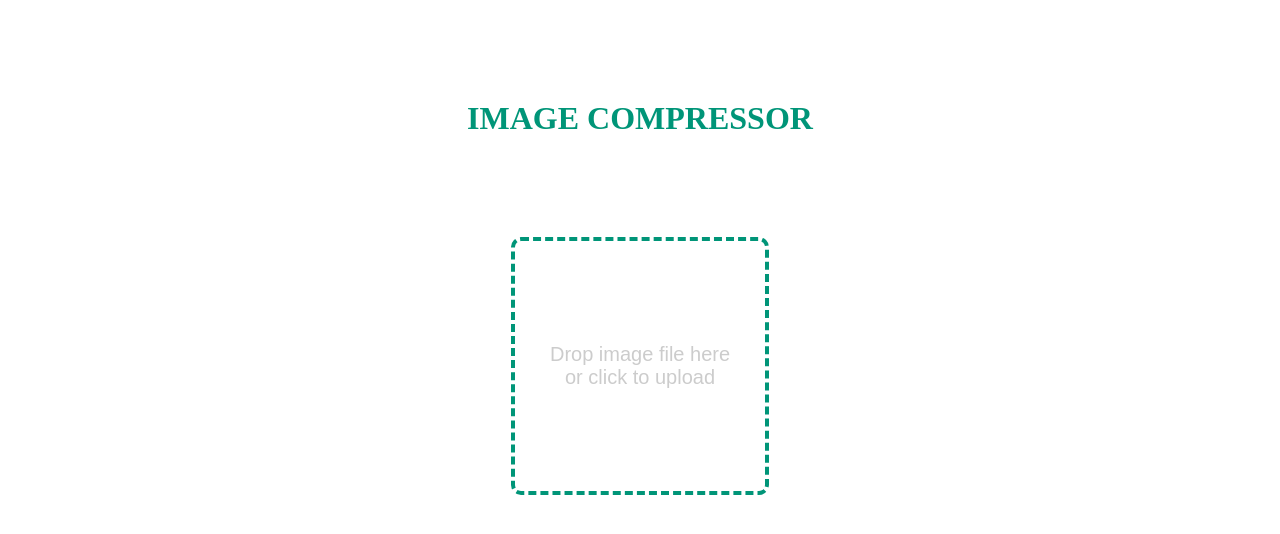
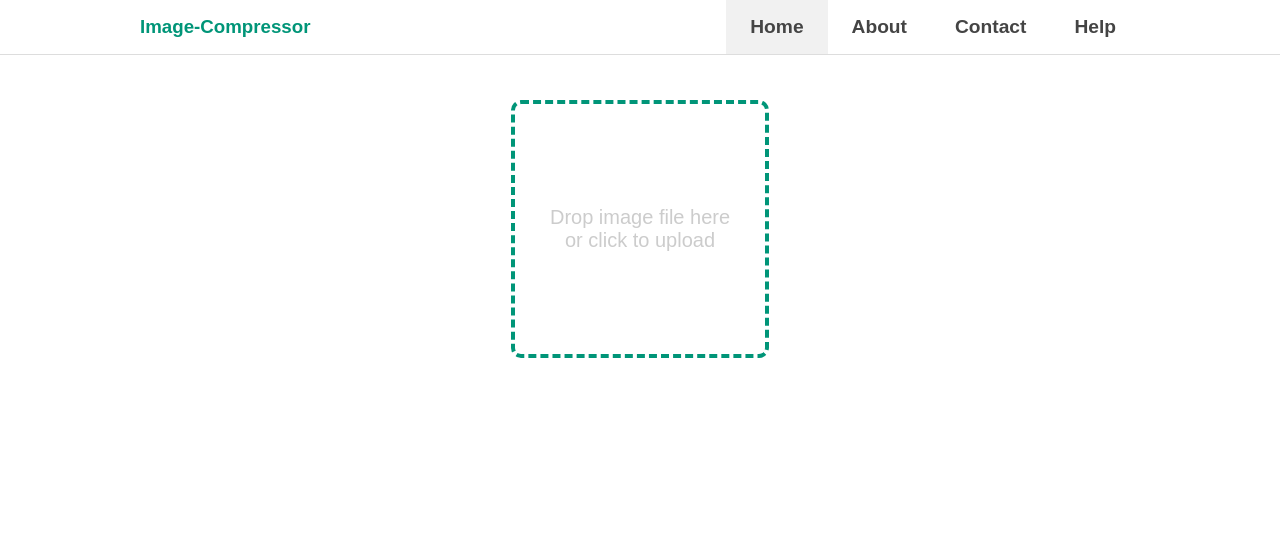
Before and after one commit to shibam-naskar/IMAGE_COMPRESOR, a plain HTML site: page index.html in a window 1280 px wide. Drawn offline with Linux system fonts and the light colour scheme.

Commit message:
added navbar on the top

```diff
--- a/css/style.css
+++ b/css/style.css
@@ -1,10 +1,6 @@
 .main_div{
     text-align: center;
-}
-.title{
-    color: #009578;
-    margin-top: 100px;
-    margin-bottom: 100px;
+    margin:100px auto;
 }
 
 .drop-zone {
@@ -63,3 +59,171 @@
     align-items: center;
     justify-content: center;
   }
+
+/*Navbar style*/
+body, p, h1, h2, h3, h4, ul, li {
+  margin: 0;
+  padding: 0;
+}
+
+body {
+  max-height: 100vh;
+}
+
+#nav-container > nav > ul {
+  list-style-type: none;
+}
+
+/* NAVIGATION */
+#nav-background {
+  position:fixed;
+  top: 0;
+  z-index: 9000;
+  width: 100%;
+  background-color: white;
+  border-bottom: 1px solid #ddd;
+  /*
+  box-shadow: 0px 0px 10px 0px rgba(0,0,0,0.2);
+  */
+}
+
+#nav-container {
+  display: -webkit-box;
+  display: -webkit-flex;
+  display: -ms-flexbox;
+  display: flex;
+  max-width: 1000px;
+  margin: 0 auto;
+  -webkit-box-pack: justify;
+  -webkit-justify-content: space-between;
+  -ms-flex-pack: justify;
+  justify-content: space-between;
+  font-family: Arial, Helvetica, sans-serif;
+}
+
+#nav-header {
+  display: -webkit-box;
+  display: -webkit-flex;
+  display: -ms-flexbox;
+  display: flex;
+  -webkit-box-pack: justify;
+  -webkit-justify-content: space-between;
+  -ms-flex-pack: justify;
+  justify-content: space-between;
+  -webkit-box-align: center;
+  -webkit-align-items: center;
+  -ms-flex-align: center;
+  align-items: center;
+}
+
+#nav-logo {
+  color:#009578;
+  text-decoration: none;
+}
+#nav-logo:hover {
+  color: #666;
+}
+
+.nav-ul {
+  display: -webkit-box;
+  display: -webkit-flex;
+  display: -ms-flexbox;
+  display: flex;
+  max-width: 700px;
+}
+
+.nav-ul > li {
+  display: -webkit-box;
+  display: -webkit-flex;
+  display: -ms-flexbox;
+  display: flex;
+}
+
+.nav-link {
+  -webkit-box-flex: 1;
+  -webkit-flex: 1;
+  -ms-flex: 1;
+  flex: 1;
+  color: #444;
+  text-decoration: none;
+  font-weight: 600;
+  font-size: 1.2rem;
+  -webkit-transition: 200ms;
+  transition: 200ms;
+}
+
+.nav-link:hover {
+  background-color: #f1f1f1;
+}
+
+.active-link {
+  background-color: #f1f1f1;
+}
+
+/* END NAVIGATION */
+
+
+/* MOBILE MENU */
+@media screen and (max-width: 700px) {
+
+  #nav-container {
+    -webkit-box-orient: vertical;
+    -webkit-box-direction: normal;
+    -webkit-flex-direction: column;
+    -ms-flex-direction: column;
+    flex-direction: column;
+    text-align: center;
+  }
+
+  #nav-menu-button {
+    padding: 1rem;
+    background-color: #f1f1f1;
+    cursor: pointer;
+  }
+
+  .nav-ul {
+    display: block;
+    -webkit-box-orient: vertical;
+    -webkit-box-direction: normal;
+    -webkit-flex-direction: column;
+    -ms-flex-direction: column;
+    flex-direction: column;
+    overflow: auto;
+    direction: rtl;
+    transition: max-height 400ms;
+    max-height: 80vh;
+  }
+
+  .hide-ul {
+    max-height: 0;
+  }
+
+  .nav-link {
+    padding: 1rem 0;
+    font-size: 1.3rem;
+    border-bottom: 1px solid #f4f4f4;
+  }
+}
+/* END MOBILE MENU */
+
+/* DESKTOP MENU */
+@media screen and (min-width: 701px) {
+
+  #nav-menu-button {
+    display: none;
+  }
+
+  .nav-link {
+    flex-basis: auto;
+    padding: 1rem 1.5rem;
+  }
+}
+
+/* This moves the logo so that it's not touching the left side */
+@media screen and (max-width: 1040px) {
+  #nav-logo {
+    margin-left: 1rem;
+  }
+}
+/* END DESKTOP MENU */
+/*End navbar style*/
--- a/index.html
+++ b/index.html
@@ -6,11 +6,29 @@
     <meta charset="utf-8">
     <link rel="shortcut icon" href="/assets/favicon.ico">
     <link rel="stylesheet" href="./css/style.css">
+    <link rel="stylesheet" href="https://cdnjs.cloudflare.com/ajax/libs/font-awesome/4.7.0/css/font-awesome.min.css">
 </head>
 
 <body>
+<div id="nav-background">
+      <div id="nav-container">
+        <header id="nav-header">
+          <h3><a href="#" id="nav-logo">Image-Compressor</a></h3>
+          <div id="nav-menu-button"><i class="fa fa-bars" ></i></div>
+        </header>
+        <nav>
+          <ul class="nav-ul hide-ul">
+            <li><a class="nav-link active-link" href="#">Home</a></li>
+            <li><a class="nav-link" href="#">About</a></li>
+            <li><a class="nav-link" href="#">Contact</a></li>
+            <li><a class="nav-link" href="#">Help</a></li>
+          </ul>
+        </nav>
+      </div>
+</div>
+
+
     <div class="main_div">
-        <h1 class="title">IMAGE COMPRESSOR</h1>
         <div class="drop-zone">
             <span class="drop-zone__prompt">Drop image file here or click to upload</span>
             <input type="file" name="myFile" class="drop-zone__input">
--- a/js/main.js
+++ b/js/main.js
@@ -36,3 +36,16 @@ function ImageTobase64(file) {
     };
   }
 }
+
+/*Navbar script*/
+(function () {
+  var navButton = document.querySelector("#nav-menu-button");
+  var navUl = document.querySelector(".nav-ul");
+
+  function toggleMobileMenu() {
+    navUl.classList.toggle("hide-ul");
+  }
+  navButton.onclick = toggleMobileMenu;
+}());
+
+/*End Navbar script*/
```
